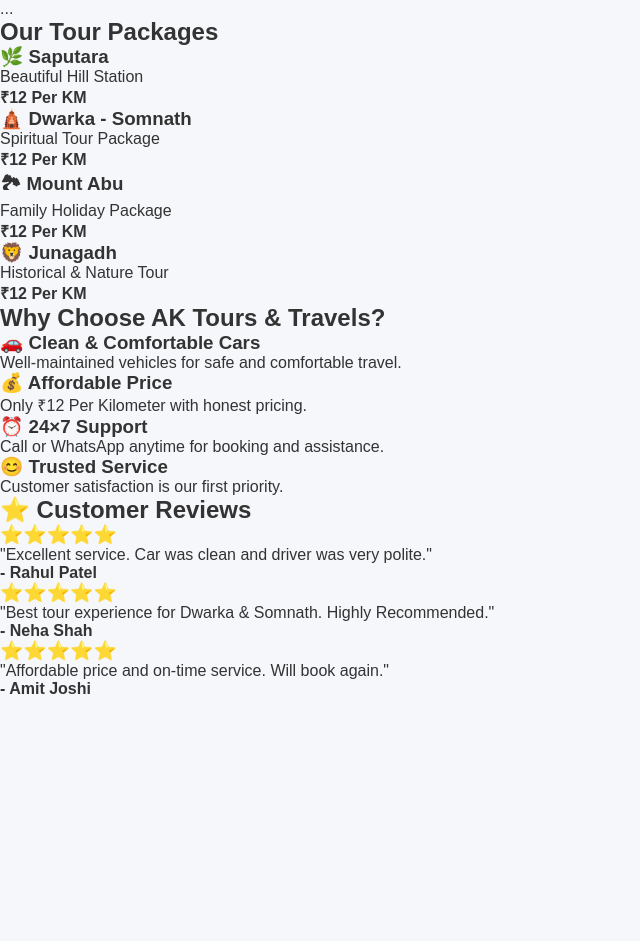
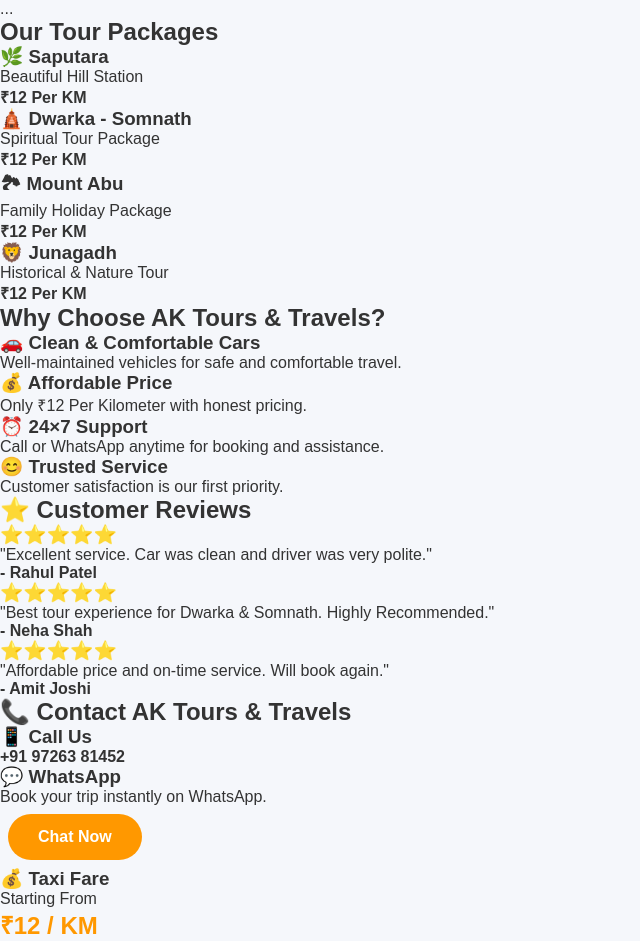
Before and after one commit to aktours143/aktoursandtravels, a plain HTML site: page index.html in a window 1280 px wide. Shown: the whole page, without its empty margins (0-640 px from the left). Before the commit the page ends 800 px from the top, so only its background shows below. Drawn offline with Linux system fonts and the light colour scheme.

Commit message:
Add contact section with communication options
Added a contact section with details for calling, WhatsApp, and taxi fare.

```diff
--- a/index.html
+++ b/index.html
@@ -100,3 +100,35 @@
 </div>
 
 </section>
+<section id="contact" class="section">
+
+<h2>📞 Contact AK Tours & Travels</h2>
+
+<div class="cards">
+
+<div class="card">
+<h3>📱 Call Us</h3>
+<p><b>+91 97263 81452</b></p>
+</div>
+
+<div class="card">
+<h3>💬 WhatsApp</h3>
+<p>Book your trip instantly on WhatsApp.</p>
+
+<a class="btn" href="https://wa.me/919726381452" target="_blank">
+Chat Now
+</a>
+
+</div>
+
+<div class="card">
+<h3>💰 Taxi Fare</h3>
+<p>Starting From</p>
+
+<h2 style="color:#ff9800;">₹12 / KM</h2>
+
+</div>
+
+</div>
+
+</section>
```
